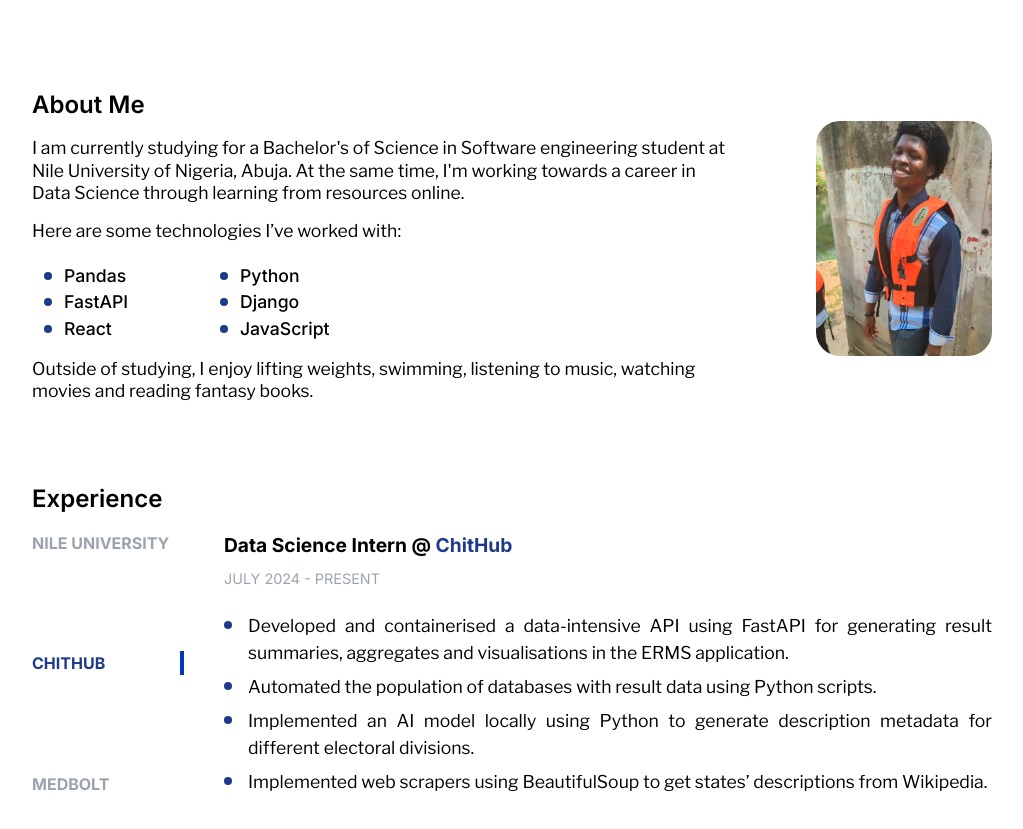
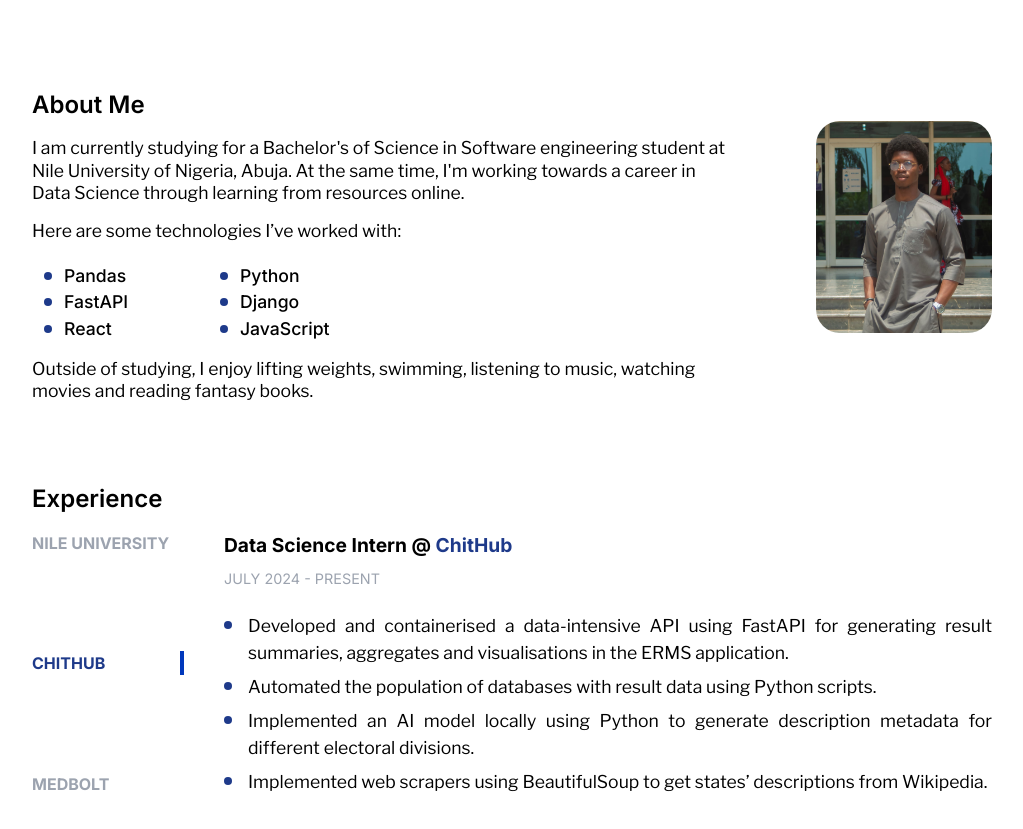
Before and after one commit to tomjames156/tomi_portfolio, a Next.js app: page / in a window 1280 px wide. Shown: the part 800-1629 px from the top of the page, without its empty margins (128-1151 px from the left). Built offline with nearby package versions, Linux system fonts and the light colour scheme.

Commit message:
updated profile picture

```diff
--- a/app/ui/About.tsx
+++ b/app/ui/About.tsx
@@ -59,7 +59,7 @@ export default function About(){
                         viewport={{once: true}}
                     >
                         <Image
-                            src="/me.jpeg"
+                            src="/tomi.jpeg"
                             alt='myself'
                             width={300}
                             height={150}
--- a/app/ui/global.css
+++ b/app/ui/global.css
@@ -1,10 +1,6 @@
 @tailwind base;
 @tailwind components;
 @tailwind utilities;
-
-@theme{
-  --breakpoint-xs: 30rem;
-}
 
 *{
   scroll-behavior: smooth;
--- a/package.json
+++ b/package.json
@@ -12,7 +12,8 @@
     "framer-motion": "^12.4.4",
     "next": "14.2.14",
     "react": "^18",
-    "react-dom": "^18"
+    "react-dom": "^18",
+    "react-social-icons": "^6.25.0"
   },
   "devDependencies": {
     "@types/node": "^20",
--- a/tailwind.config.ts
+++ b/tailwind.config.ts
@@ -27,4 +27,5 @@ const config: Config = {
   },
   plugins: [],
 };
+
 export default config;
```
Also changed, not shown: public/tomi.jpeg (added), 1 other file (tests, documents, lock files or other folders).
